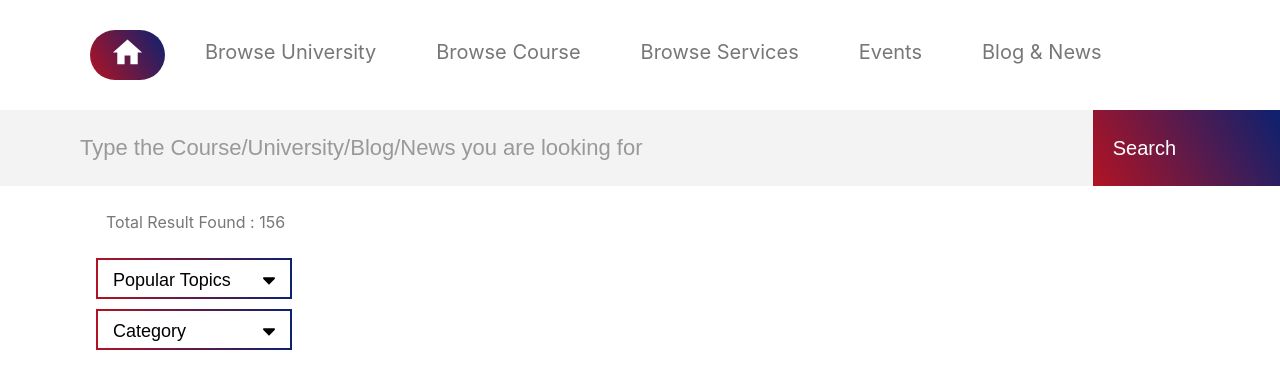
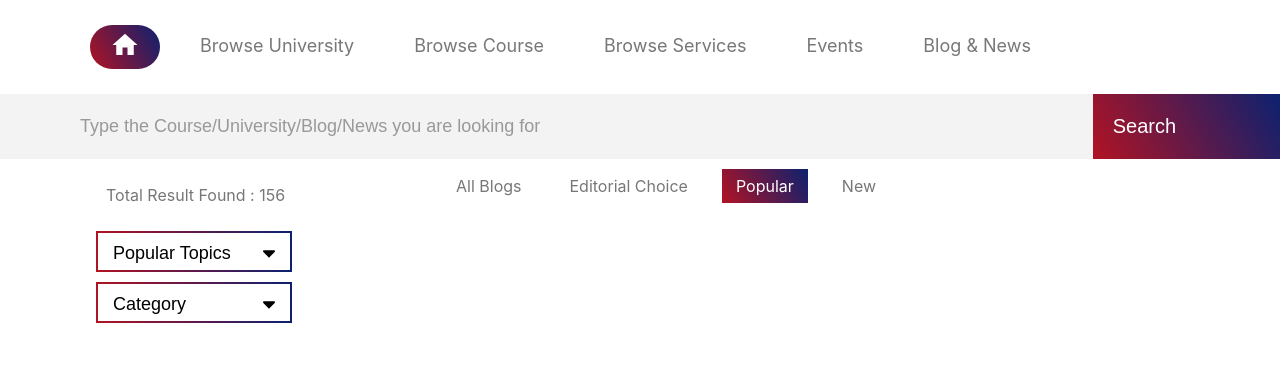
Before and after one commit to ShivanshuAtGit/cspar-task, a React (Create React App) app: page / in a window 1280 px wide. Shown: the top 388 px of the page. Built offline with nearby package versions, Linux system fonts and the light colour scheme.

Commit message:
right container nav added

```diff
--- a/src/components/DropDown/index.jsx
+++ b/src/components/DropDown/index.jsx
@@ -5,8 +5,8 @@ import "./style.css";
 
 const DropDown = ({ open, label, list, handleDown, name, className }) => {
   return (
-    <div class={`dropdown ${className}`}>
-      <button class="dropBtn" onClick={handleDown} name={name}>
+    <div className={`dropdown ${className}`}>
+      <button className="dropBtn" onClick={handleDown} name={name}>
         <span>{label}</span>
         {open ? (
           <TiArrowSortedUp fontSize={22} />
@@ -14,13 +14,13 @@ const DropDown = ({ open, label, list, handleDown, name, className }) => {
           <TiArrowSortedDown fontSize={22} />
         )}
       </button>
-      <div class={`dropdown-content ${open ? "show" : "hide"}`}>
+      <div className={`dropdown-content ${open ? "show" : "hide"}`}>
         {list.map((item) => (
           <div key={item}>
-            <label class="container">
+            <label className="container">
               {item}
               <input type="radio" name="radio" />
-              <span class="checkmark">
+              <span className="checkmark">
                 <span className="checkmark-border"></span>
               </span>
             </label>
--- a/src/components/Header/index.jsx
+++ b/src/components/Header/index.jsx
@@ -4,10 +4,10 @@ import "./style.css";
 
 const Header = () => {
   return (
-    <ul class="nav">
+    <ul className="nav">
       <li>
-        <a class="active" href="#home">
-          <MdHome style={{ fontSize: 35 }} />
+        <a className="active" href="#home">
+          <MdHome style={{ fontSize: 30 }} />
         </a>
       </li>
       <li>
--- a/src/components/Header/style.css
+++ b/src/components/Header/style.css
@@ -10,12 +10,12 @@
 }
 
 .nav li {
-  margin: 20px 10px;
+  margin: 15px 10px;
 }
 
 .nav li a {
   display: block;
-  font-size: 20px;
+  font-size: 18px;
   color: #777;
   text-align: center;
   padding: 10px 20px;
--- a/src/components/RightComponent/index.jsx
+++ b/src/components/RightComponent/index.jsx
@@ -2,7 +2,26 @@ import React from "react";
 import "./style.css";
 
 const RightComponent = () => {
-  return <div className="right-block"></div>;
+  return (
+    <div className="right-block">
+      <ul className="mini-nav">
+        <li>
+          <a href="#">All Blogs</a>
+        </li>
+        <li>
+          <a href="#">Editorial Choice</a>
+        </li>
+        <li>
+          <a href="#" className="active">
+            Popular
+          </a>
+        </li>
+        <li>
+          <a href="#">New</a>
+        </li>
+      </ul>
+    </div>
+  );
 };
 
 export default RightComponent;
--- a/src/components/RightComponent/style.css
+++ b/src/components/RightComponent/style.css
@@ -1,5 +1,37 @@
 .right-block {
   flex-basis: 65%;
-  /* height: 70vh;
-  background: violet; */
 }
+
+.mini-nav {
+  list-style-type: none;
+  margin: 0;
+  padding: 0;
+  overflow: hidden;
+  display: flex;
+  direction: row;
+  padding: 10px;
+  padding-left: 80px;
+}
+
+.mini-nav li {
+  margin: 0 10px;
+}
+
+.mini-nav li a {
+  display: block;
+  font-size: 16px;
+  color: #777;
+  text-align: center;
+  padding: 7px 14px;
+  text-decoration: none;
+}
+
+.mini-nav li a.active {
+  background: linear-gradient(-120deg, #0c2170, #b11323);
+  color: white;
+}
+
+.mini-nav li a:hover {
+  background: linear-gradient(-120deg, #0c2170, #b11323);
+  color: white;
+}
--- a/src/components/SearchInput/style.css
+++ b/src/components/SearchInput/style.css
@@ -9,8 +9,8 @@
 
 .searchInput {
   width: 75%;
-  font-size: 22px;
-  padding: 25px 80px;
+  font-size: 18px;
+  padding: 22px 80px;
   border: none;
   color: #777;
   background: #f3f3f3;
```
